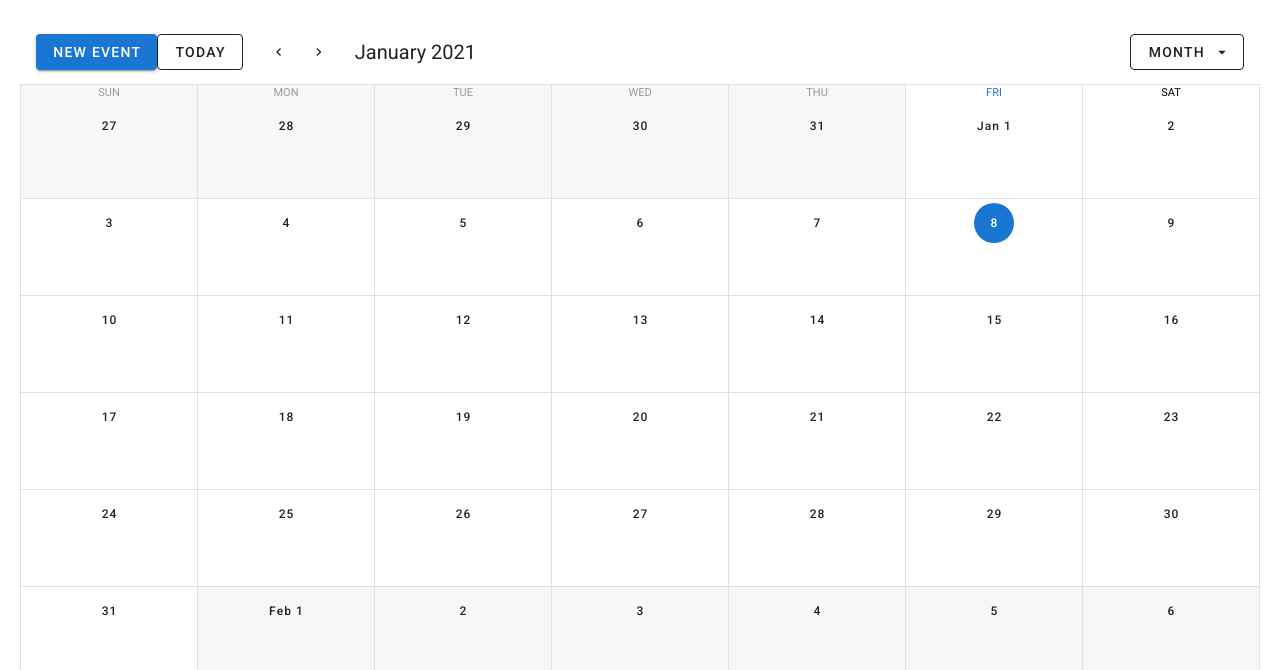
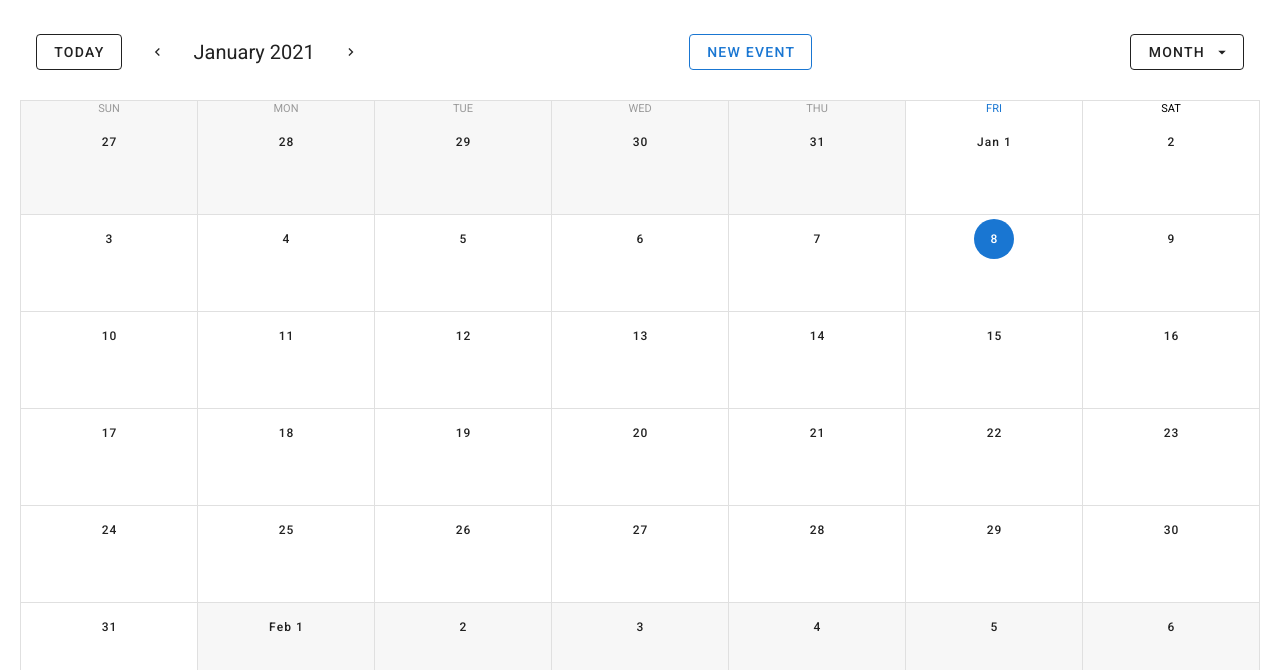
Before and after one commit to Abir-Bouhriz/Vue-Calendar, a Vue app: page / in a window 1280 px wide. Shown: the top 670 px of the page. Built offline with nearby package versions, Linux system fonts and the light colour scheme; no server answers; the database is empty; what vue-textarea-autosize would draw is missing.

Commit message:
fixing navbar

```diff
--- a/src/components/Calender.vue
+++ b/src/components/Calender.vue
@@ -3,19 +3,21 @@
     <v-col>
       <v-sheet height="64">
         <v-toolbar flat color="white">
-          <v-btn color="primary" dark @click.stop="dialog = true">
-            New Event
-          </v-btn>
           <v-btn outlined class="mr-4" @click="setToday">
             Today
           </v-btn>
-          <v-btn fab text small @click="prev">
+          <v-btn fab text small @click="prev" class="mr-4">
             <v-icon small>mdi-chevron-left</v-icon>
           </v-btn>
-          <v-btn fab text small @click="next" class="mr-4">
+          <v-toolbar-title>{{ title }}</v-toolbar-title>
+          <v-btn fab text small @click="next" class="ml-4">
             <v-icon small>mdi-chevron-right</v-icon>
           </v-btn>
-          <v-toolbar-title>{{ title }}</v-toolbar-title>
+    <v-spacer></v-spacer>
+          <v-btn outlined color="primary"  @click.stop="dialog = true">
+            New Event
+          </v-btn>
+
           <div class="flex-grow-1"></div>
           <v-menu bottom right>
             <template v-slot:activator="{ on }">
@@ -76,7 +78,7 @@
         </v-card>
       </v-dialog>
 
-<v-sheet height="600">
+<v-sheet height="600" class="mt-4">
   <v-calendar
   ref="calendar"
   v-model="focus"
```
